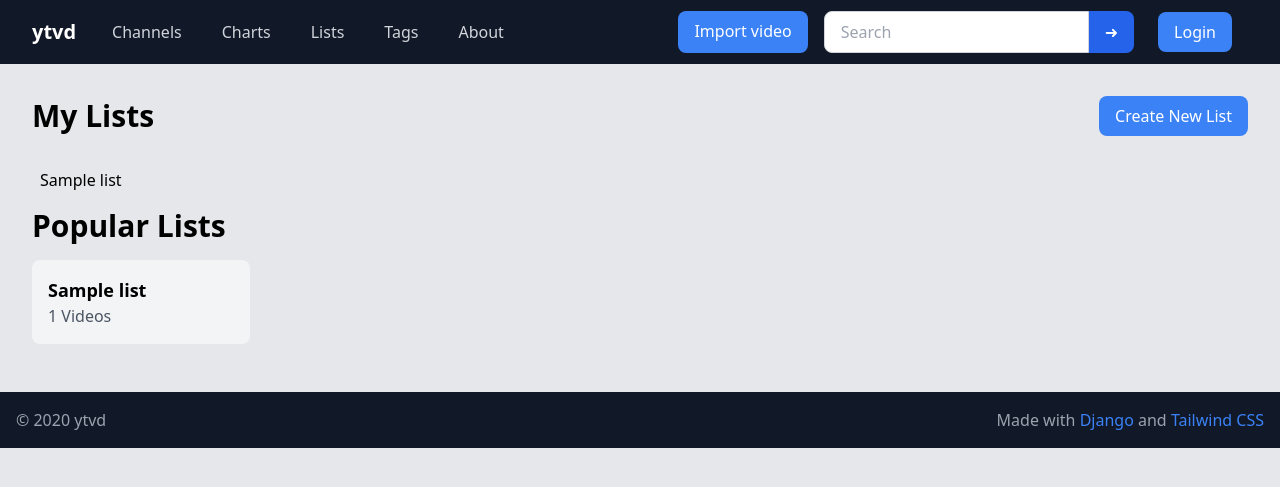
After one commit to dbeley/tuberank, a Django app: template ratings/templates/lists.html in a window 1280 px wide. The commit adds this page. Shown: the top 487 px of the page. Run offline with Django 4.2, Linux system fonts and the light colour scheme; the template is opened without the code that fills it: most values are stand-ins (such as "Sample title", 1, 10 or a date in 2020); style sheets or scripts are compiled from the project's sources; some libraries are stand-ins or nearby versions.

Commit message:
Add list page, wip create list modal

```diff
--- a/ratings/serializers.py
+++ b/ratings/serializers.py
@@ -7,7 +7,6 @@ from ratings.models import (
     Video,
     VideoSnapshot,
     VideoRating,
-    VideoViewing,
     UserTag,
 )
 
--- a/ratings/templates/base.html
+++ b/ratings/templates/base.html
@@ -19,7 +19,7 @@
       <div class="flex space-x-4">
         <a href="{% url 'channel_list' %}" class="text-gray-300 hover:bg-gray-700 hover:text-white px-3 py-2 rounded-md font-medium">Channels</a>
         <a href="{% url 'charts' %}" class="text-gray-300 hover:bg-gray-700 hover:text-white px-3 py-2 rounded-md font-medium">Charts</a>
-        <a href="#" class="text-gray-300 hover:bg-gray-700 hover:text-white px-3 py-2 rounded-md font-medium">Lists</a>
+        <a href="{% url 'lists' %}" class="text-gray-300 hover:bg-gray-700 hover:text-white px-3 py-2 rounded-md font-medium">Lists</a>
         <a href="#" class="text-gray-300 hover:bg-gray-700 hover:text-white px-3 py-2 rounded-md font-medium">Tags</a>
         <a href="#" class="text-gray-300 hover:bg-gray-700 hover:text-white px-3 py-2 rounded-md font-medium">About</a>
       </div>
--- a/ratings/templates/charts.html
+++ b/ratings/templates/charts.html
@@ -13,11 +13,11 @@
     <div class="flex flex-wrap items-center justify-between mb-2">
       <label class="block text-gray-700 font-bold mb-2 mr-2" for="sort-by">Sort by:</label>
       <select name="sort_by" id="sort-by" class="bg-white border border-gray-400 rounded py-2 px-4 leading-tight focus:outline-none focus:bg-white focus:border-gray-500">
+        <option value="ratings_count">Most rated</option>
+        <option value="views_count">Most viewed</option>
+        <option value="rating">Best rated</option>
         <option value="newest">Newest</option>
         <option value="oldest">Oldest</option>
-        <option value="views_count">Most viewed</option>
-        <option value="ratings_count">Most rated</option>
-        <option value="rating">Best rated</option>
       </select>
       <button type="submit" class="bg-blue-500 hover:bg-blue-700 text-white font-bold py-2 px-4 rounded focus:outline-none focus:shadow-outline ml-2">
         Sort
--- /dev/null
+++ b/ratings/templates/lists.html
@@ -0,0 +1,94 @@
+{% extends 'base.html' %}
+
+{% block content %}
+<div class="container mx-auto px-4">
+  <div class="flex justify-between items-center mb-8">
+    <h1 class="text-3xl font-bold">My Lists</h1>
+    <button id="create-list-button" type="button" class="bg-blue-500 hover:bg-blue-600 rounded-lg text-white px-4 py-2">Create New List</button>
+  </div>
+
+  <!-- Modal for creating a new list -->
+  <div id="create-list-modal" class="fixed inset-0 z-50 hidden overflow-y-auto" style="background-color: rgba(0,0,0,0.5);">
+    <div class="flex items-center justify-center min-h-screen px-4">
+      <div class="bg-white rounded-lg overflow-hidden shadow-xl w-full md:max-w-md mx-auto">
+        <div class="bg-gray-100 text-gray-900 font-bold text-lg p-4 border-b">
+          Create New List
+          <button id="close-modal-button" type="button" class="float-right">&times;</button>
+        </div>
+        <form id="create-list-form" action="{% url 'homepage' %}" method="POST" class="p-4">
+          {% csrf_token %}
+          <div class="mb-4">
+            <label class="block text-gray-700 font-bold mb-2" for="name">
+              Name
+            </label>
+            <input name="name" type="text" class="appearance-none border rounded-lg py-2 px-3 text-gray-700 leading-tight focus:outline-none focus:shadow-outline" placeholder="Enter name" required>
+          </div>
+          <div class="mb-4">
+            <label class="block text-gray-700 font-bold mb-2" for="description">
+              Description
+            </label>
+            <textarea name="description" class="appearance-none border rounded-lg py-2 px-3 text-gray-700 leading-tight focus:outline-none focus:shadow-outline" rows="3" placeholder="Enter description" required></textarea>
+          </div>
+          <button type="submit" class="bg-blue-500 hover:bg-blue-600 rounded-lg text-white px-4 py-2">Create List</button>
+        </form>
+      </div>
+    </div>
+  </div>
+
+  <!-- Display user's lists -->
+  <div class="px-2">
+    {% if user_lists %}
+      <ul>
+        {% for list in user_lists %}
+          <li>
+            <a href="{% url 'homepage' %}">{{ list.name }}</a>
+          </li>
+        {% endfor %}
+      </ul>
+    {% else %}
+      <p>No lists found.</p>
+    {% endif %}
+  </div>
+  <h1 class="text-3xl font-bold my-4">Popular Lists</h1>
+  <div class="flex flex-wrap -mx-4">
+    {% if popular_lists %}
+      {% for list in popular_lists %}
+        <div class="w-full sm:w-1/2 md:w-1/3 lg:w-1/4 xl:w-1/5 px-4 mb-4">
+          <a href="{% url 'homepage' %}" class="block bg-gray-100 rounded-lg p-4 hover:bg-gray-200">
+            <h2 class="text-lg font-bold">{{ list.name }}</h2>
+            <p class="text-gray-600">{{ list.videos.count }} Videos</p>
+          </a>
+        </div>
+      {% endfor %}
+    {% else %}
+      <p class="text-gray-600">No popular lists yet.</p>
+    {% endif %}
+  </div>
+</div>
+
+  <script>
+  const createListForm = document.getElementById('create-list-form');
+  const createListModal = document.getElementById('create-list-modal');
+  const openCreateListModalButton = document.getElementById('create-list-button');
+  const closeCreateListModalButton = document.getElementById('close-modal-button');
+
+  function openCreateListModal() {
+    createListModal.classList.add('block');
+    createListModal.classList.remove('hidden');
+  }
+
+  function closeCreateListModal() {
+    createListModal.classList.add('hidden');
+    createListModal.classList.remove('block');
+  }
+
+  openCreateListModalButton.addEventListener('click', () => {
+    openCreateListModal();
+  });
+
+  closeCreateListModalButton.addEventListener('click', () => {
+    closeCreateListModal();
+  });
+  </script>
+
+{% endblock %}
--- a/ratings/urls.py
+++ b/ratings/urls.py
@@ -1,7 +1,6 @@
-from django.urls import path, include
-from rest_framework import routers
+from django.urls import path
 
-from ratings import views, api_views
+from ratings import views
 
 
 urlpatterns = [
@@ -64,4 +63,5 @@ urlpatterns = [
         views.ChartsView.as_view(),
         name="charts",
     ),
+    path("lists", views.VideoListView.as_view(), name="lists"),
 ]
--- a/ratings/yt_import.py
+++ b/ratings/yt_import.py
@@ -3,7 +3,7 @@ import logging
 import isodate
 import os
 from dataclasses import dataclass
-from datetime import datetime, timezone
+from datetime import datetime
 
 from googleapiclient.discovery import build
 from googleapiclient.errors import HttpError
```
Also changed, not shown: ratings/api_views.py (+2 -8 lines), ratings/models.py (+4 -3 lines), ratings/templates/video_details.html (+9 -3 lines), ratings/templates/video_list.html (deleted, +0 -28 lines), ratings/templates/video_rating.html (+9 -12 lines), ratings/views.py (+30 -8 lines), ratings/migrations/0003_videolistrating_alter_usertag_name_and_more.py (added).
